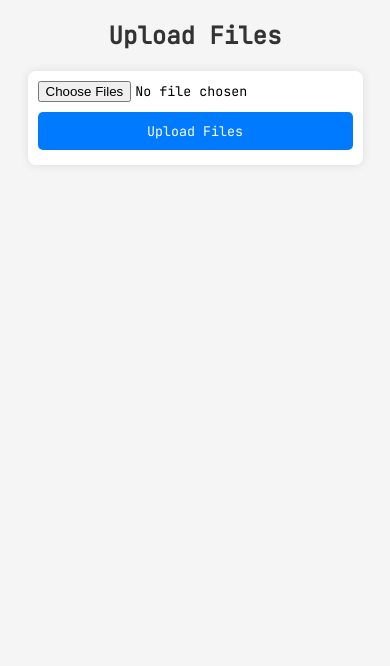
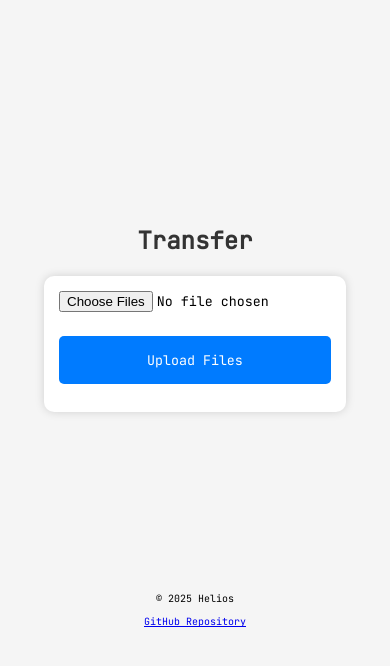
Before and after one commit to helios-ryuu/transfer-file, a website: page public/index.html in a window 390 px wide. Drawn offline with nearby package versions, Linux system fonts and the light colour scheme.

Commit message:
Update Web

```diff
--- a/public/index.html
+++ b/public/index.html
@@ -2,26 +2,34 @@
 <html>
 <head>
   <meta charset="UTF-8">
-  <meta name="viewport" content="width=device-width, initial-scale=1">
-  <title>Upload Files</title>
+  <meta name="viewport" content="width=device-width, initial-scale=1.0">
+  <title>Transfer</title>
   <!-- Google Font: JetBrains Mono -->
   <link href="https://fonts.googleapis.com/css2?family=JetBrains+Mono&display=swap" rel="stylesheet">
   <link rel="stylesheet" href="styles.css">
 </head>
 <body>
-  <h2>Upload Files</h2>
+  <div class="container">
+    <h2>Transfer</h2>
     <!-- Thông báo upload thành công (ban đầu ẩn đi) -->
     <div id="uploadAlert" style="display:none; background: #d4edda; color: #155724; padding: 10px; border-radius: 5px; margin-bottom: 15px; text-align: center;">
       Upload thành công!
     </div>
     <form id="uploadForm" method="POST" action="/upload" enctype="multipart/form-data">
-      <input type="file" name="files" id="filesInput" multiple="" required="" aria-label="Chọn file" title="Chọn các file để upload"/>
+        <input type="file" name="files" id="filesInput" multiple required aria-label="Chọn file" title="Chọn các file để upload"/>
         <button type="submit">Upload Files</button>
     </form>
     <ul id="selectedFiles" class="file-list"></ul>
+  </div>
 
   <!-- Socket.io client -->
   <script src="/socket.io/socket.io.js"></script>
   <script src="success.js"></script>
+
+  <!-- Footer Section -->
+  <footer style="margin-top: 150px;">
+    <p>&copy; 2025 Helios</p>
+    <p><a href="https://github.com/helios-ryuu/transfer-file" target="_blank">GitHub Repository</a></p>
+  </footer>
 </body>
 </html>
--- a/public/styles.css
+++ b/public/styles.css
@@ -8,10 +8,19 @@ li {
   font-family: 'JetBrains Mono', monospace;
 }
 
-/* Các quy tắc cơ bản cho body */
+/* Reset margin, padding và thiết lập chiều cao đầy đủ */
+html, body {
+  margin: 0;
+  padding: 0;
+  height: 100%;
+}
+
+/* Sử dụng Flexbox cho body để căn giữa nội dung */
 body {
-  margin: 20px;
-  padding: 0;
+  display: flex;
+  flex-direction: column;
+  justify-content: center;
+  align-items: center;
   background-color: #f5f5f5;
 }
 
@@ -24,11 +33,12 @@ h2 {
 /* Style cho form */
 form {
   max-width: 600px;
-  margin: 0 auto;
+  width: 100%;
   background: #fff;
   padding: 20px;
-  border-radius: 8px;
-  box-shadow: 0 0 10px rgba(0, 0, 0, 0.1);
+  border-radius: 10px;
+  box-shadow: 0 0 10px rgba(0, 0, 0, 0.15);
+  margin-top: 10px;
 }
 
 /* Style cho input file */
@@ -58,6 +68,8 @@ button:hover {
   margin-top: 20px;
   list-style: none;
   padding: 0;
+  width: 100%;
+  max-width: 600px;
 }
 
 /* Style cho từng mục file */
@@ -71,15 +83,29 @@ button:hover {
   border-radius: 5px;
 }
 
+/* Style cho thông báo upload thành công */
+#uploadAlert {
+  width: 100%;
+  max-width: 600px;
+}
+
+/* Footer căn giữa */
+footer {
+  font-size: x-small;
+  text-align: center;
+  font-family: 'JetBrains Mono', monospace;
+}
+
 /* Responsive cho màn hình nhỏ */
 @media (max-width: 600px) {
   form {
     width: 90%;
-    padding: 10px;
+    padding: 15px;
   }
   button {
     width: 100%;
-    padding: 10px;
-    margin-bottom: 5px;
+    padding: 15px;
+    margin-bottom: 5%;
+    margin-top: 5%;
   }
 }
```
Also changed, not shown: 1 other file. Lines whose indentation alone changed are shown as unchanged.
